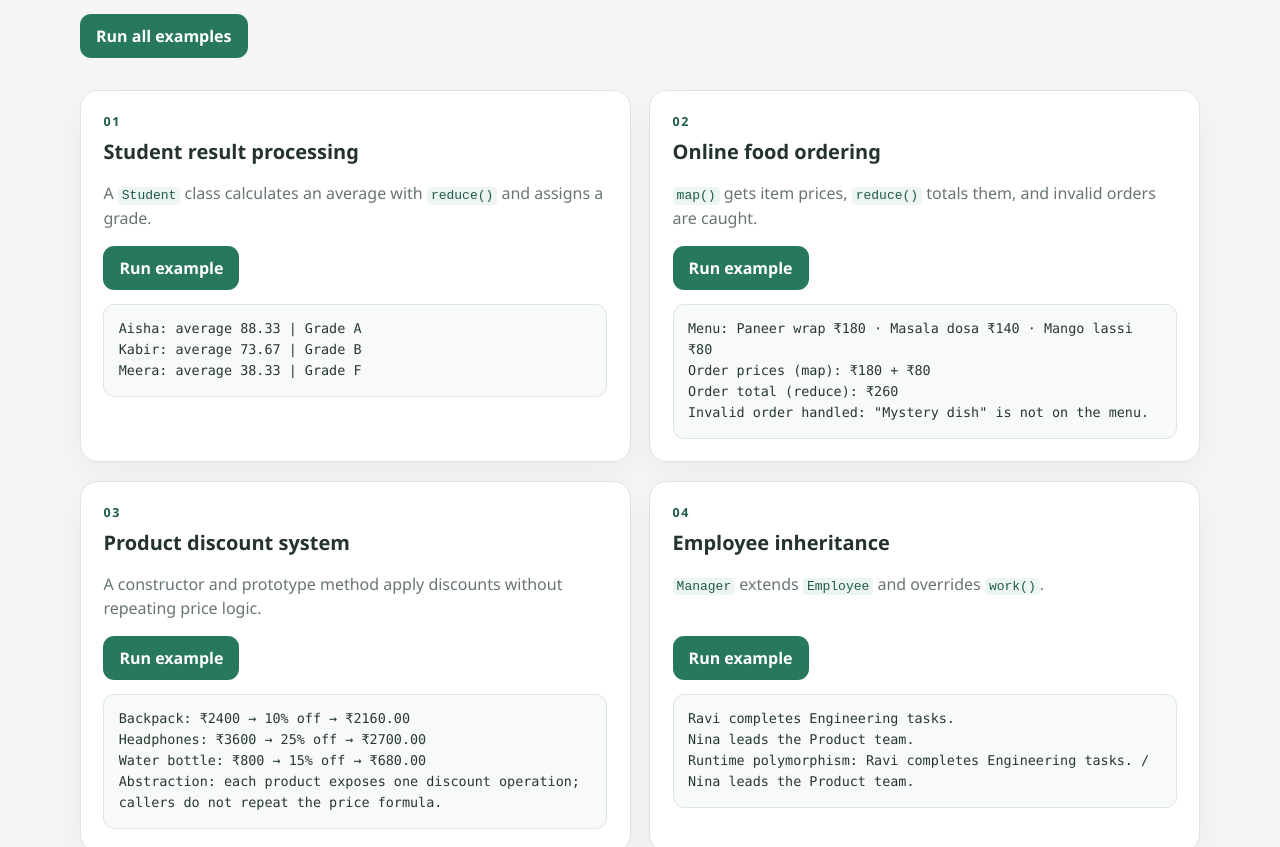
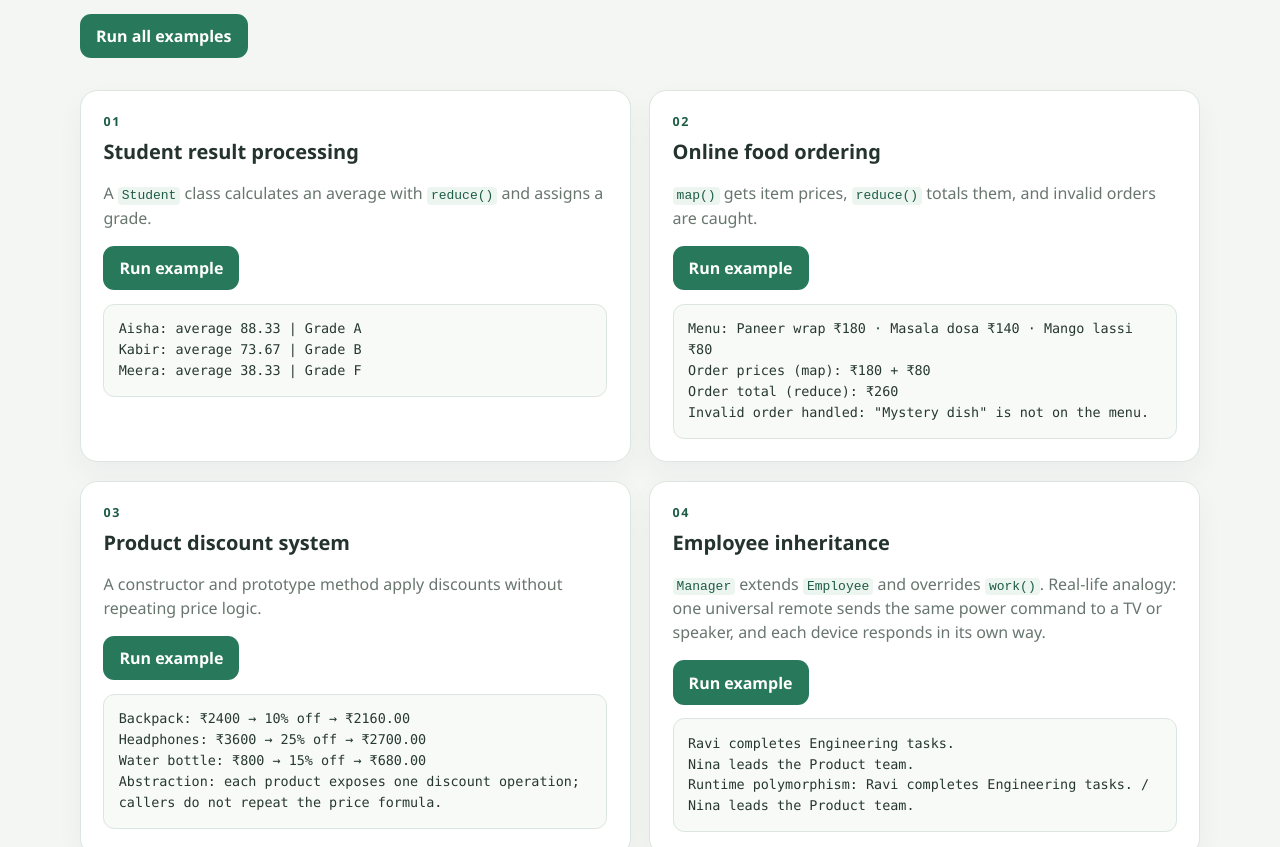
Before and after one commit to Anshuumaan-Singh/Bridgelabz-Training-3Y, a plain HTML site: page revision-problems/assignments/javascript-assignment-8/index.html in a window 1280 px wide. Shown: the part 253-1100 px from the top of the page. Drawn offline with Linux system fonts and the light colour scheme.

Commit message:
Add polymorphism analogy to Assignment 8

```diff
--- a/revision-problems/assignments/javascript-assignment-8/index.html
+++ b/revision-problems/assignments/javascript-assignment-8/index.html
@@ -43,7 +43,7 @@
       </section>
       <section class="exercise-card" aria-labelledby="q4-title">
         <p class="exercise-number">04</p><h2 id="q4-title">Employee inheritance</h2>
-        <p><code>Manager</code> extends <code>Employee</code> and overrides <code>work()</code>.</p>
+        <p><code>Manager</code> extends <code>Employee</code> and overrides <code>work()</code>. Real-life analogy: one universal remote sends the same power command to a TV or speaker, and each device responds in its own way.</p>
         <button type="button" data-run="04">Run example</button><pre id="output-04" class="output" aria-live="polite"></pre>
       </section>
       <section class="exercise-card" aria-labelledby="q5-title">
```
